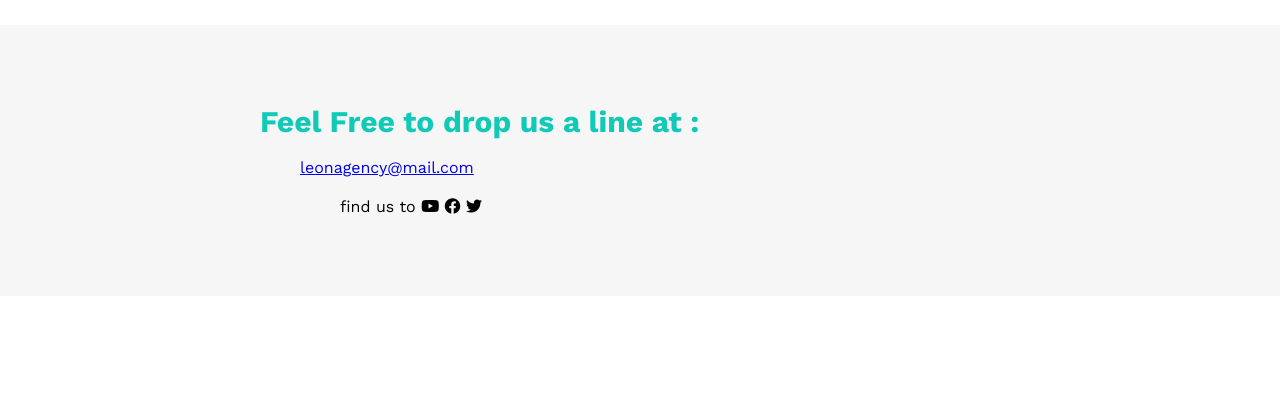
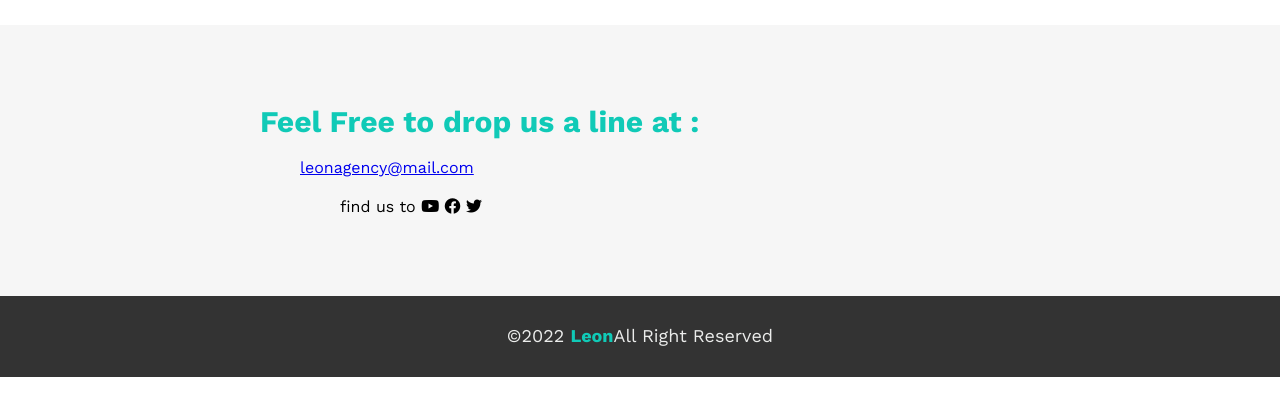
Before and after one commit to salma1781998/tempelate1, a plain HTML site: page index.html in a window 1280 px wide. Shown: the part 3615-4031 px from the top of the page. After the commit the page ends 3992 px from the top, so only its background shows below. Drawn offline with nearby package versions, Linux system fonts and the light colour scheme; files whose address does not match are found by name.

Commit message:
add footer

```diff
--- a/index.html
+++ b/index.html
@@ -192,7 +192,9 @@
 
         </div>
         <!-- End contact-->
-        <footer></footer>
+        <!-- End contact-->
+        <div class="footer">&copy;2022 <span class="span">Leon</span>All Right Reserved</div>
+        <!-- End contact-->
 </body>
 
 </html>
--- a/style.css/main.css
+++ b/style.css/main.css
@@ -7,7 +7,7 @@
 
 body {
     font-family: "work sans", "sans-serif";
-    height: 5000px;
+
 }
 
 .parent {
@@ -244,9 +244,9 @@ body {
 }
 
 .button {
-    border: solid 1px rgba(0, 0, 0, 0.311);
     text-align: center;
     background-color: white;
+    border: solid 1px rgba(0, 0, 0, 0.311);
     padding-left: 50px;
     padding-right: 50px;
 }
@@ -297,3 +297,20 @@ body {
     padding-bottom: 20px;
     padding-left: 340px;
 }
+
+/* start footer*/
+.footer {
+    background-color: #333;
+    color: #ebeceb;
+    padding: 30px 10px;
+    text-align: center;
+    font-size: 18px;
+}
+
+.footer .span {
+    font-weight: bold;
+    color: #10cab7;
+
+}
+
+/* End footer*/
```
